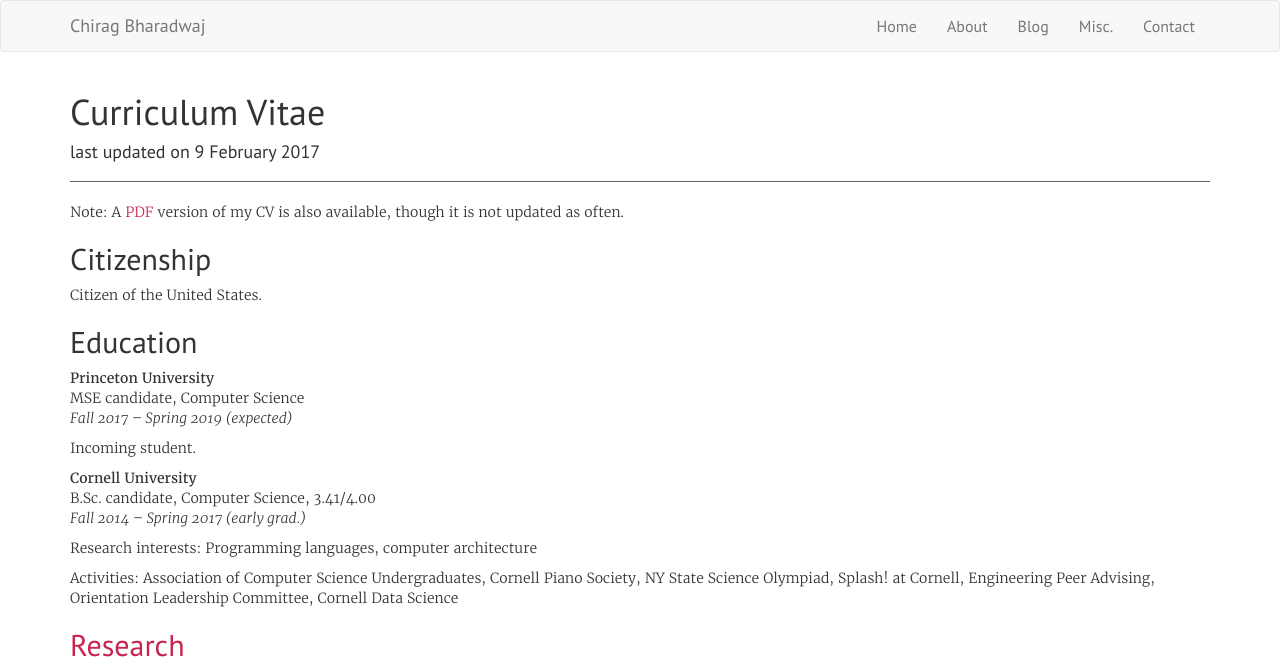
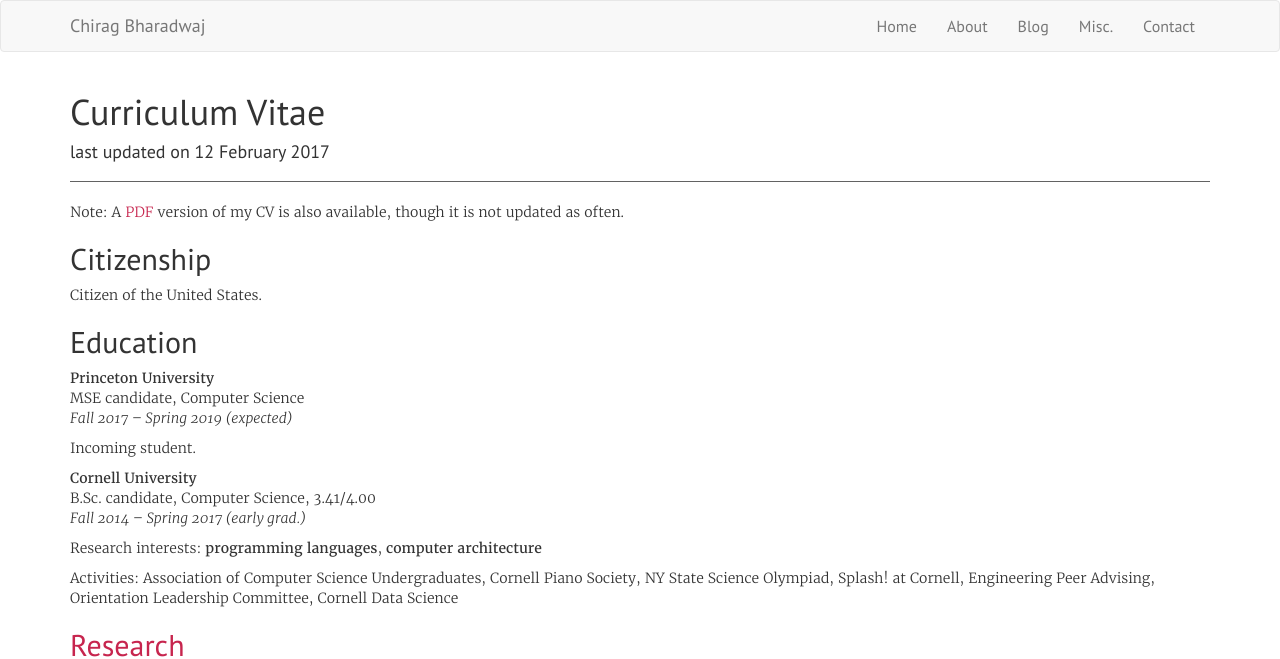
Before and after one commit to chiragbharadwaj/site, a Jekyll site: the page built from cv/index.md, in a window 1280 px wide and 900 px high. Shown: the top 659 px of the window. Built offline with Jekyll 4.4.1, drawn with Linux system fonts in a browser that asks for light colours; nearby versions of some CDN libraries; some web fonts are replaced; library files that are not in the unit come from our copies.

Commit message:
Synchronized cv updated date

```diff
--- a/_data/vitae.yml
+++ b/_data/vitae.yml
@@ -1,4 +1,7 @@
-updated: 9 February 2017
+updated:
+  day:   12
+  month: February
+  year:  2017
 
 citizenship: Citizen of the United States.
 
@@ -12,7 +15,7 @@
     degree: B.Sc. candidate, Computer Science, 3.41/4.00
     when:   Fall 2014 – Spring 2017 (early grad.)
     text: |
-            Research interests: Programming languages, computer architecture
+            Research interests: **programming languages**, **computer architecture**
 
             Activities: Association of Computer Science Undergraduates, Cornell
             Piano Society, NY State Science Olympiad, Splash! at Cornell,
--- a/cv/index.md
+++ b/cv/index.md
@@ -10,7 +10,7 @@
 
 # Curriculum Vitae
 
-#### last updated on {{ cv.updated }}
+#### last updated on {{ cv.updated.day }} {{ cv.updated.month }} {{ cv.updated.year }}
 
 ----
 
```
Also changed, not shown: index.md (+3 -1 lines).
